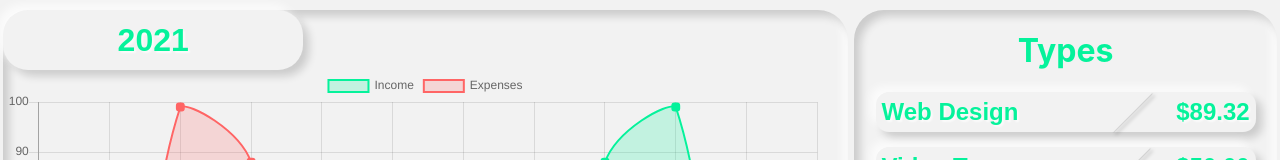
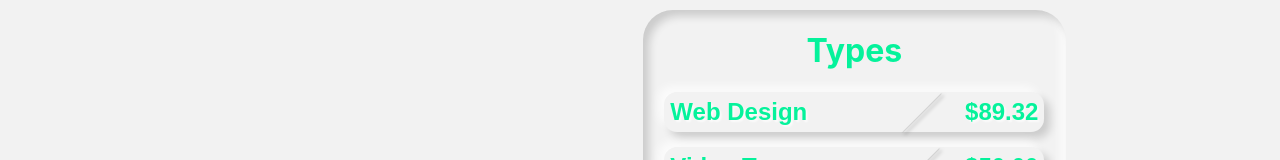
Before and after one commit to Figure-Finance/figure, a React (Create React App) app in the folder frontend/: page /yearly in a window 1280 px wide. Shown: the top 160 px of the page. Built offline with nearby package versions, Linux system fonts and the light colour scheme.

Commit message:
[update] Graph to GraphSummary

```diff
--- a/frontend/src/containers/Yearly/Yearly.js
+++ b/frontend/src/containers/Yearly/Yearly.js
@@ -1,6 +1,6 @@
 import React from 'react'
 import classes from './Yearly.module.css'
-import Graph from '../../components/Graph/Graph'
+import GraphSummary from '../../components/GraphSummary/GraphSummary'
 import Summary from '../../components/Summary/Summary'
 import Navbar from '../../components/Navbar/Navbar'
 
@@ -8,7 +8,7 @@ const Yearly = props => {
   return (
     <div className={classes.Yearly}>
       <div className={classes.Main}>
-        <Graph title='2021' />
+        <GraphSummary year />
         <Summary color='primary' />
       </div>
       <Navbar active='y' />
```
